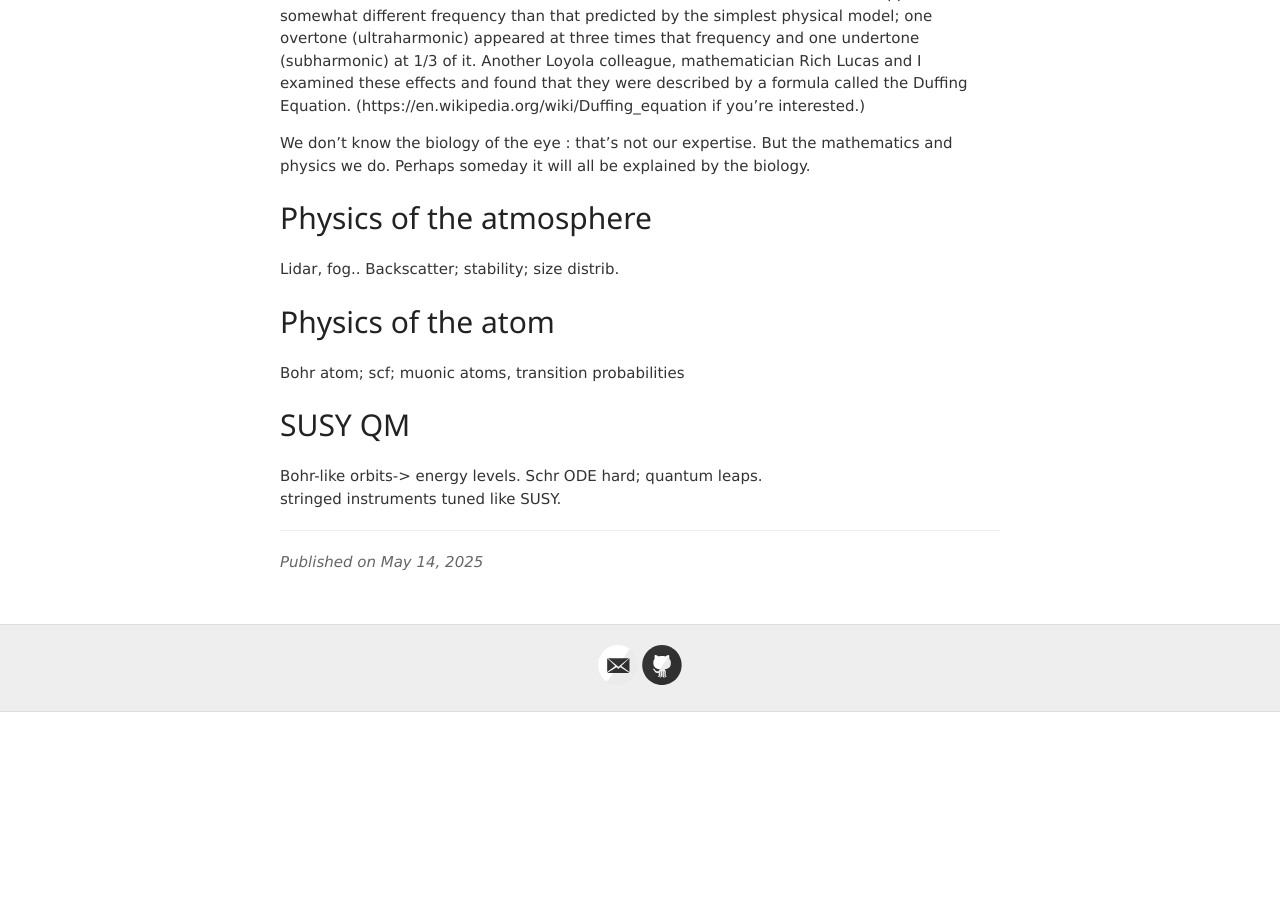
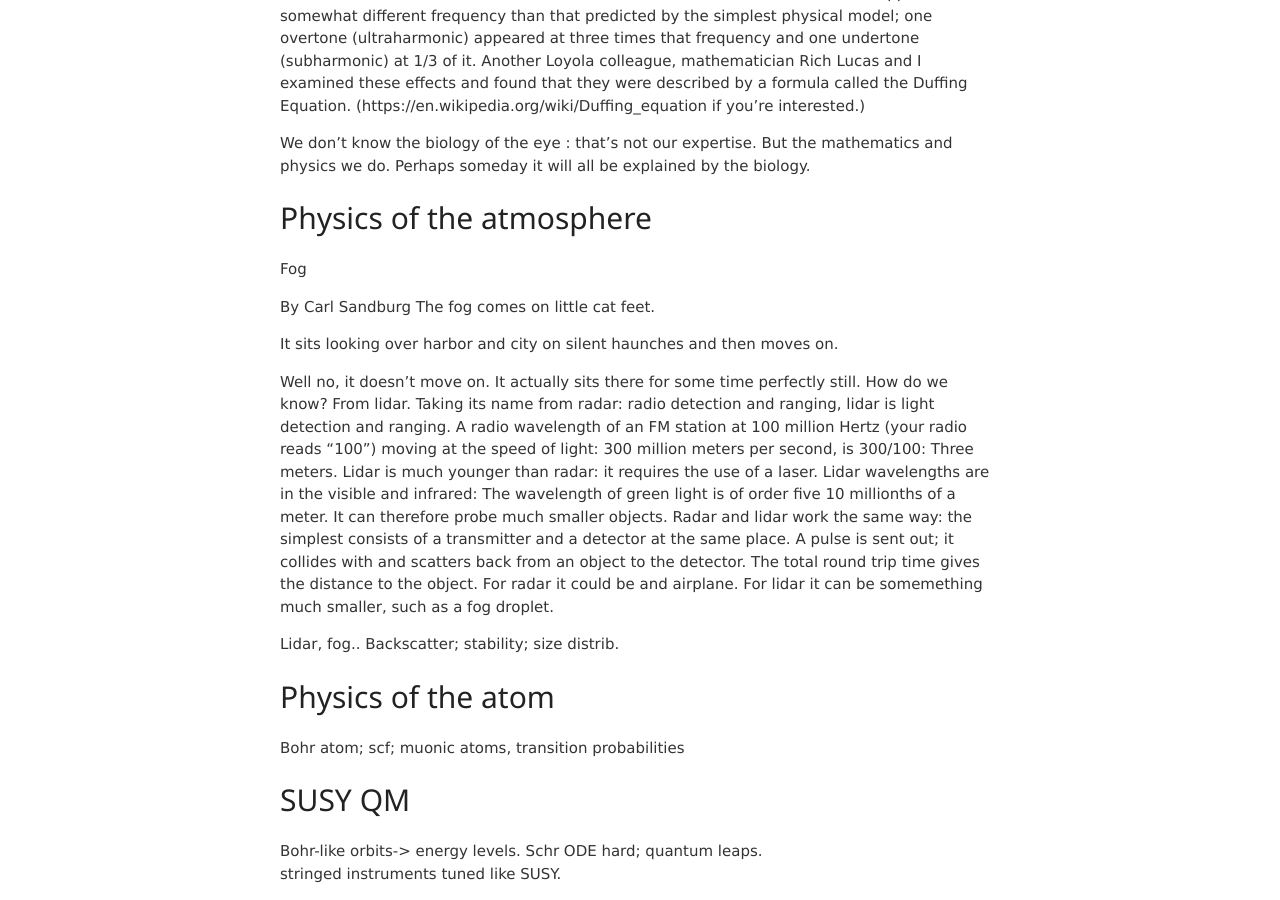
Before and after one commit to jvmallow/jvmallow.github.io, a Jekyll site: the page built from _posts/2025-05-14-Physics.md, in a window 1280 px wide and 900 px high, scrolled down 4179 px. Built offline with Jekyll 4.4.1, drawn with Linux system fonts in a browser that asks for light colours; a script that is not in the unit is left out; before the commit the page ends 4891 px from its top, so only the background shows below that.

Commit message:
Update 2025-05-14-Physics.md

```diff
--- a/_posts/2025-05-14-Physics.md
+++ b/_posts/2025-05-14-Physics.md
@@ -112,6 +112,20 @@ We don't know the biology of the eye : that's not our expertise. But the mathema
 
 ## Physics of the atmosphere
 
+Fog
+
+By Carl Sandburg
+The fog comes
+on little cat feet.
+
+It sits looking
+over harbor and city
+on silent haunches
+and then moves on.
+
+Well no, it doesn't move on.  It actually sits there for some time perfectly still.   How do we know? From lidar. Taking its name from radar: radio detection and ranging, lidar is light detection and ranging. A radio wavelength of an FM station at 100 million Hertz (your radio reads "100") moving at the speed of light: 300 million meters per second, is 300/100: Three meters. Lidar is much younger than radar: it requires the use of a laser. Lidar wavelengths are in the visible and infrared:  The wavelength of green light is of order five 10 millionths of a meter. It can therefore probe much smaller objects. Radar and lidar work the same way: the simplest consists of a transmitter and a detector at the same place. A pulse is sent out; it collides with and scatters back from an object to the detector. The total round trip time gives the distance to the object. For radar it could be and airplane. For lidar it can be somemething much smaller, such as a fog droplet.
+
+
 Lidar, fog.. Backscatter; stability; size distrib.
 
 ## Physics of the atom
```
